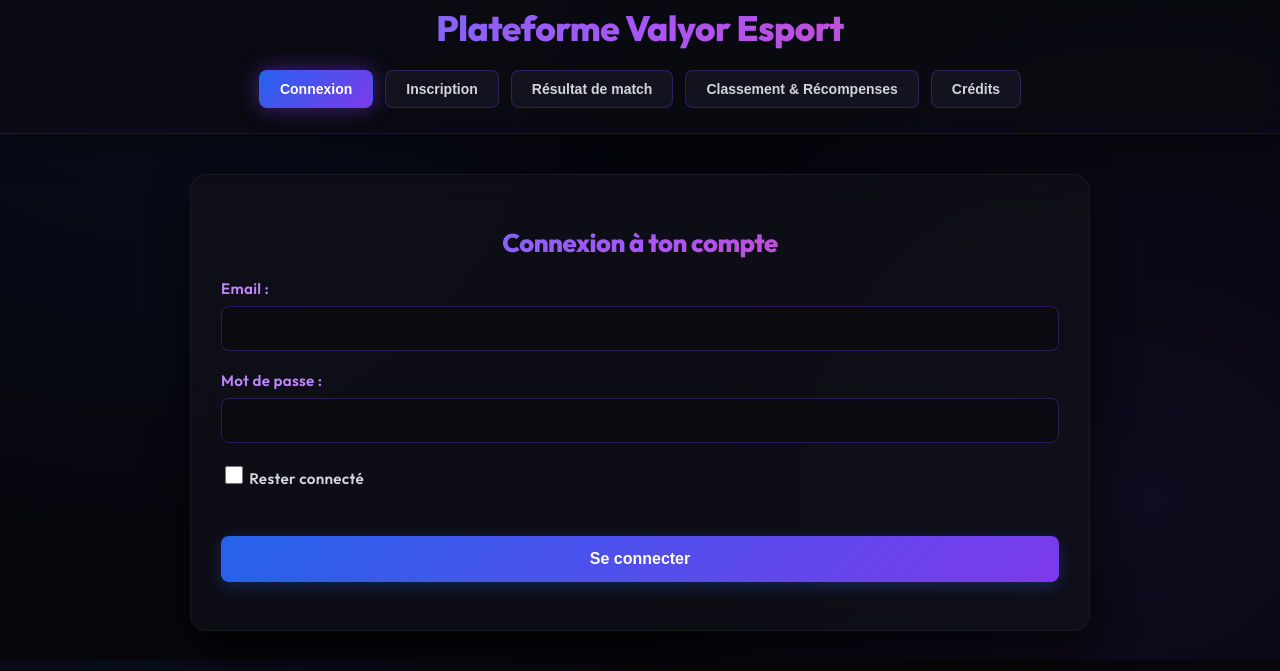
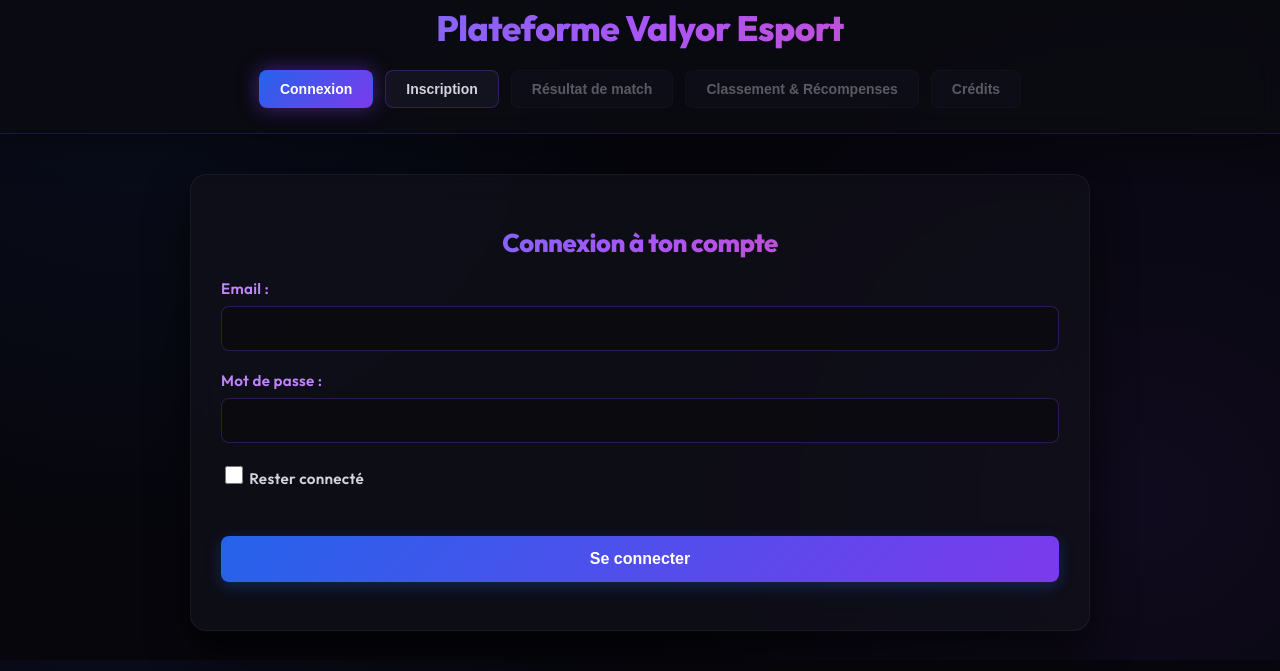
Before and after one commit to Nefastinho-dev/valyor-esport, a plain HTML site: page index.html in a window 1280 px wide. Both pictures are taken after a click on the button "Connexion". Shown: the part 140-811 px from the top of the page. Drawn offline with nearby package versions, Linux system fonts and the light colour scheme.

Commit message:
Update index.html

```diff
--- a/index.html
+++ b/index.html
@@ -103,6 +103,19 @@
             color: white;
             border-color: transparent;
             box-shadow: 0 0 20px rgba(124, 58, 237, 0.5);
+        }
+
+        /* Style pour les boutons verrouillés */
+        .nav-btn.locked {
+            opacity: 0.4;
+            cursor: not-allowed;
+            border-color: rgba(255, 255, 255, 0.05);
+        }
+        .nav-btn.locked:hover {
+            transform: none;
+            box-shadow: none;
+            border-color: rgba(255, 255, 255, 0.05);
+            color: #d1d5db;
         }
 
         .nav-btn.logout-style {
@@ -394,9 +407,9 @@
         <nav>
             <button class="nav-btn active" id="btn-connexion">Connexion</button>
             <button class="nav-btn" id="btn-inscription">Inscription</button>
-            <button class="nav-btn" id="btn-resultats">Résultat de match</button>
-            <button class="nav-btn" id="btn-classement">Classement & Récompenses</button>
-            <button class="nav-btn" id="btn-credits">Crédits</button>
+            <button class="nav-btn locked" id="btn-resultats">Résultat de match</button>
+            <button class="nav-btn locked" id="btn-classement">Classement & Récompenses</button>
+            <button class="nav-btn locked" id="btn-credits">Crédits</button>
             <!-- Bouton Déconnexion caché par défaut, affiché si connecté -->
             <button class="nav-btn logout-style" id="btn-logout" style="display: none;">Déconnexion</button>
         </nav>
@@ -571,22 +584,33 @@
                 const { data: { session } } = await clientSupabase.auth.getSession();
                 if (session) {
                     onUserLoggedIn();
+                } else {
+                    onUserLoggedOut();
                 }
             }
 
-            // Gestion de la navigation
+            // Gestion de la navigation avec verrouillage conditionnel
             const tabs = [
-                { btn: 'btn-connexion', sec: 'sec-connexion' },
-                { btn: 'btn-inscription', sec: 'sec-inscription' },
-                { btn: 'btn-resultats', sec: 'sec-resultats' },
-                { btn: 'btn-classement', sec: 'sec-classement' },
-                { btn: 'btn-credits', sec: 'sec-credits' }
+                { btn: 'btn-connexion', sec: 'sec-connexion', restricted: false },
+                { btn: 'btn-inscription', sec: 'sec-inscription', restricted: false },
+                { btn: 'btn-resultats', sec: 'sec-resultats', restricted: true },
+                { btn: 'btn-classement', sec: 'sec-classement', restricted: true },
+                { btn: 'btn-credits', sec: 'sec-credits', restricted: true }
             ];
 
             tabs.forEach(tab => {
                 const button = document.getElementById(tab.btn);
                 if (button) {
-                    button.addEventListener('click', () => {
+                    button.addEventListener('click', async () => {
+                        // Vérifier si l'onglet est restreint
+                        if (tab.restricted && clientSupabase) {
+                            const { data: { session } } = await clientSupabase.auth.getSession();
+                            if (!session) {
+                                alert("🔒 Accès refusé : Veuillez vous connecter ou créer un compte pour accéder à cette section.");
+                                return;
+                            }
+                        }
+
                         document.querySelectorAll('.section').forEach(s => s.classList.remove('active'));
                         document.querySelectorAll('nav .nav-btn').forEach(b => {
                             if(b.id !== 'btn-logout') b.classList.remove('active');
@@ -636,21 +660,36 @@
             });
         });
 
-        // Fonction interface quand l'utilisateur est connecté
+        // Fonction interface quand l'utilisateur est connecté (Déverrouillage des onglets)
         function onUserLoggedIn() {
             const btnConnexion = document.getElementById('btn-connexion');
             btnConnexion.innerText = "Mon Compte";
             document.getElementById('btn-logout').style.display = 'inline-block';
+
+            // Retirer le verrouillage des boutons restreints
+            ['btn-resultats', 'btn-classement', 'btn-credits'].forEach(id => {
+                const btn = document.getElementById(id);
+                if(btn) btn.classList.remove('locked');
+            });
         }
 
-        // Fonction interface quand l'utilisateur est déconnecté
+        // Fonction interface quand l'utilisateur est déconnecté (Verrouillage des onglets)
         function onUserLoggedOut() {
             const btnConnexion = document.getElementById('btn-connexion');
             btnConnexion.innerText = "Connexion";
             document.getElementById('btn-logout').style.display = 'none';
-            // Rediriger vers l'onglet connexion
+
+            // Verrouiller les boutons restreints
+            ['btn-resultats', 'btn-classement', 'btn-credits'].forEach(id => {
+                const btn = document.getElementById(id);
+                if(btn) btn.classList.add('locked');
+            });
+
+            // Rediriger vers l'onglet connexion s'il n'y est pas déjà
             document.querySelectorAll('.section').forEach(s => s.classList.remove('active'));
-            document.querySelectorAll('nav .nav-btn').forEach(b => b.classList.remove('active'));
+            document.querySelectorAll('nav .nav-btn').forEach(b => {
+                if(b.id !== 'btn-logout') b.classList.remove('active');
+            });
             document.getElementById('sec-connexion').classList.add('active');
             btnConnexion.classList.add('active');
         }
@@ -663,17 +702,8 @@
             const statusDiv = document.getElementById('login-status');
             const email = document.getElementById('login-email').value;
             const password = document.getElementById('login-password').value;
-            const rememberMe = document.getElementById('remember-me').checked;
 
             statusDiv.innerText = "Connexion en cours...";
-
-            // Configuration de la persistance de session Supabase selon "Rester connecté"
-            // Note: Par défaut, Supabase stocke le token. S'il n'est pas coché, on peut forcer le mode sessionStorage si désiré,
-            // ou laisser la persistance standard gérée par Supabase.
-            if (!rememberMe) {
-                // Si non coché, on peut configurer le client pour stocker dans sessionStorage au lieu de localStorage
-                // (Optionnel selon la version du client, mais la gestion standard s'en sort bien)
-            }
 
             const { data, error } = await clientSupabase.auth.signInWithPassword({
                 email,
@@ -686,9 +716,9 @@
                 statusDiv.innerText = "✅ Connexion réussie ! Redirection...";
                 onUserLoggedIn();
                 setTimeout(() => {
-                    // Basculer vers l'onglet des résultats ou classement par défaut
+                    // Basculer directement vers le classement après connexion réussie
                     document.getElementById('btn-classement').click();
-                }, 1000);
+                }, 800);
             }
         });
 
```
